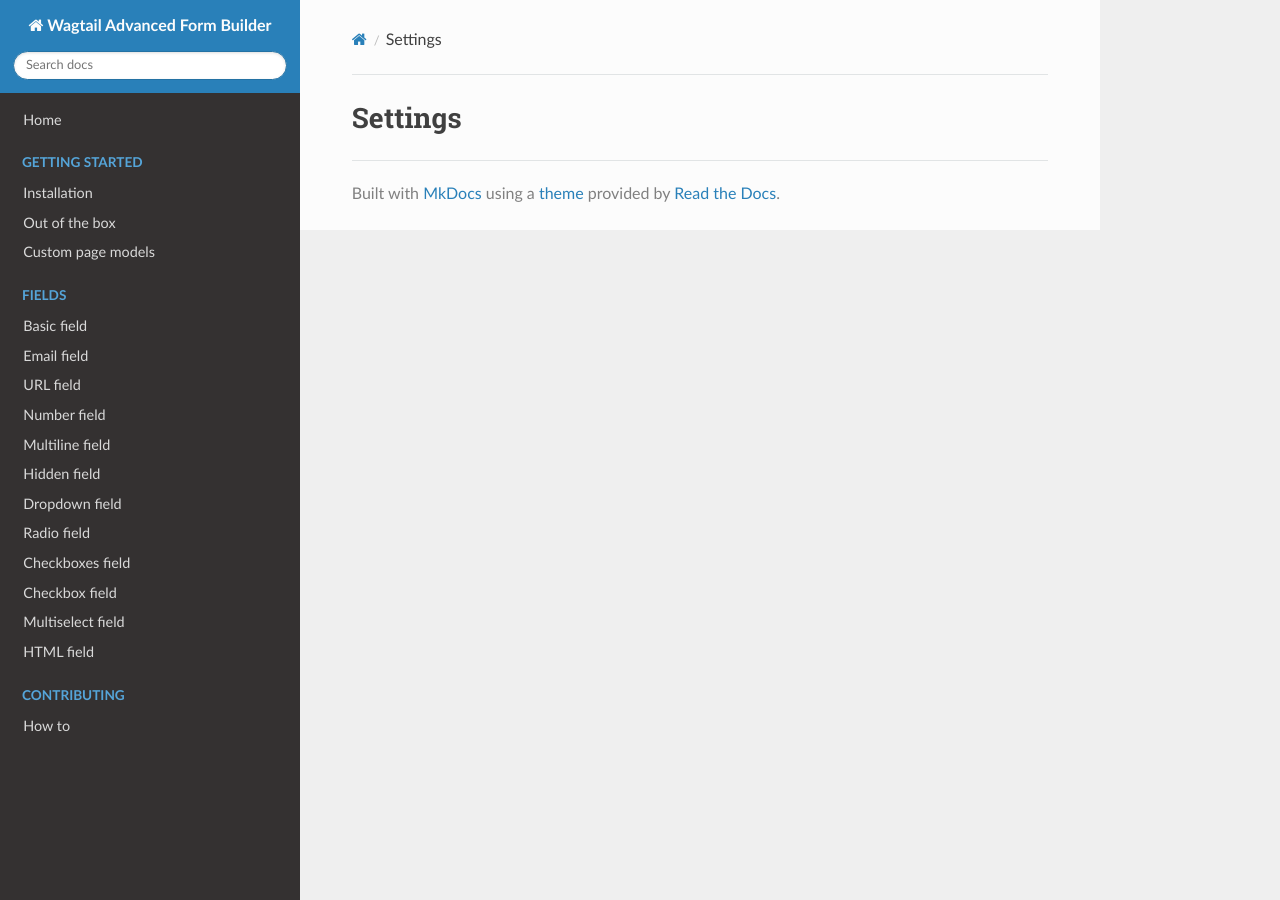
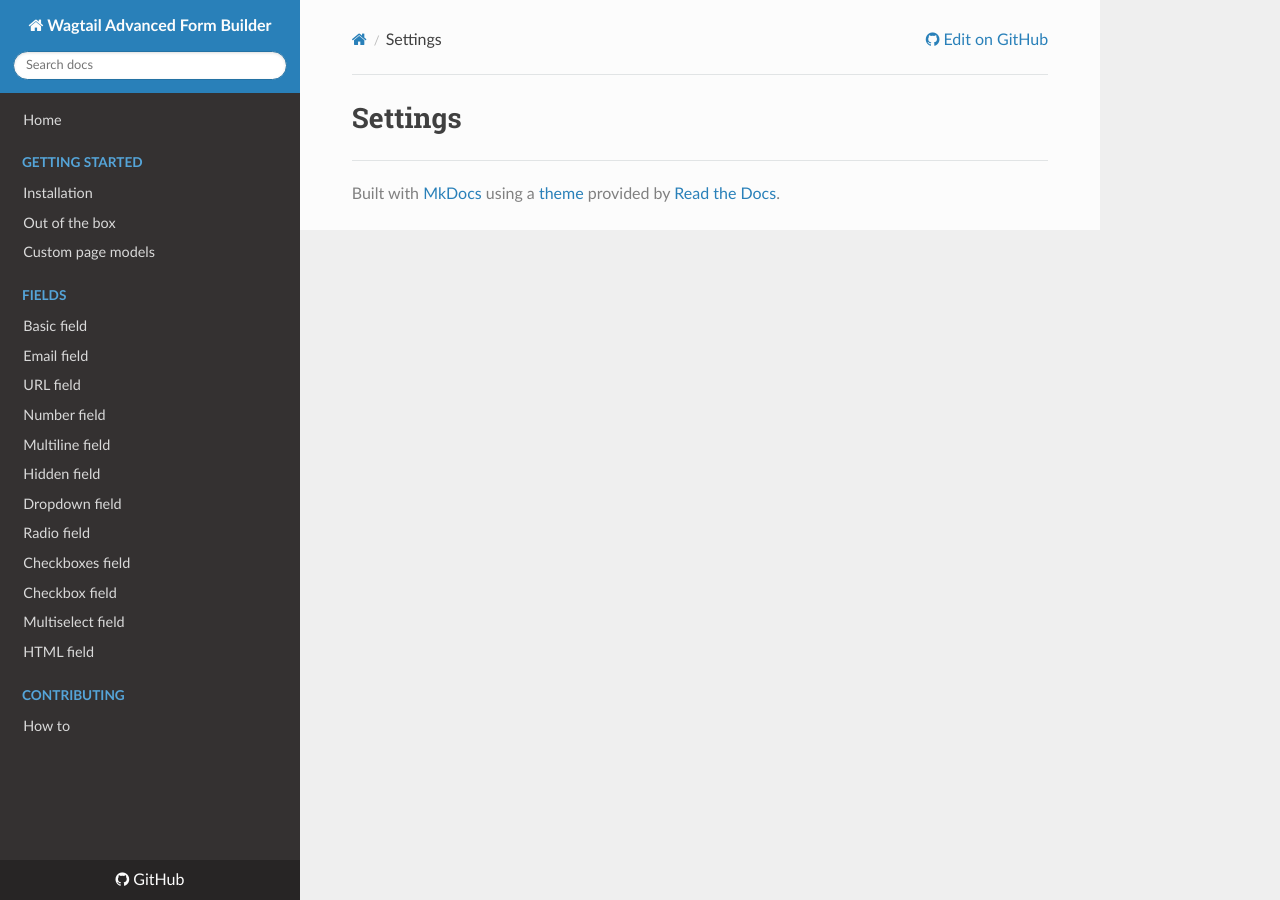
Before and after one commit to octavenz/wagtail-advanced-form-builder, an MkDocs documentation site: the page built from docs/usage/settings.md, in a window 1280 px wide. Built offline with MkDocs 1.6.1, drawn with Linux system fonts in a browser that asks for light colours; nearby versions of some CDN libraries; some of the changed lines change nothing that is shown.

Commit message:
Add link to github repo in docs

```diff
--- a/mkdocs.yml
+++ b/mkdocs.yml
@@ -1,4 +1,5 @@
 site_name: Wagtail Advanced Form Builder
+repo_url: https://github.com/octavenz/wagtail-advanced-form-builder
 nav:
     - Home: index.md
     - Getting started:
```
